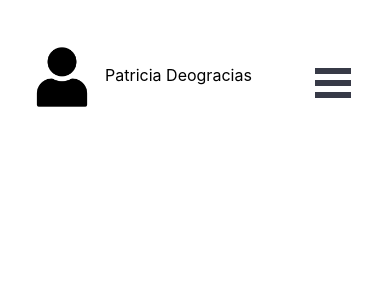
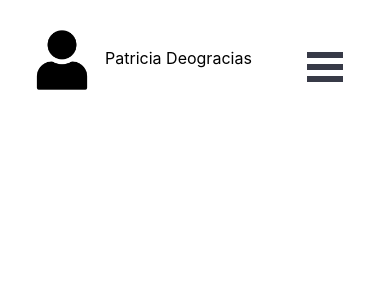
Before and after one commit to pokimochi/patfolio, a React (Create React App) app: page / in a window 390 px wide. Shown: the top 300 px of the page. Built offline with nearby package versions, Linux system fonts and the light colour scheme.

Commit message:
additional fixes to navbar responsiveness

```diff
--- a/src/App.css
+++ b/src/App.css
@@ -1,3 +1,3 @@
 #App {
-  margin: 5vh 7vw;
+  margin: 3vh 7vw;
 }
--- a/src/App.js
+++ b/src/App.js
@@ -9,6 +9,7 @@ function App() {
   return (
     <div id="App">
       <Navbar />
+      <Illustrations />
     </div>
   );
 }
--- a/src/components/Navbar/Hamburger.css
+++ b/src/components/Navbar/Hamburger.css
@@ -8,8 +8,9 @@
   position: fixed;
   width: 36px;
   height: 30px;
-  top: 8vh;
-  right: 10vw;
+  top: 27px;
+  margin-top: 3vh;
+  right: 12vw;
 }
 
 /* Color/shape of burger icon bars */
```
